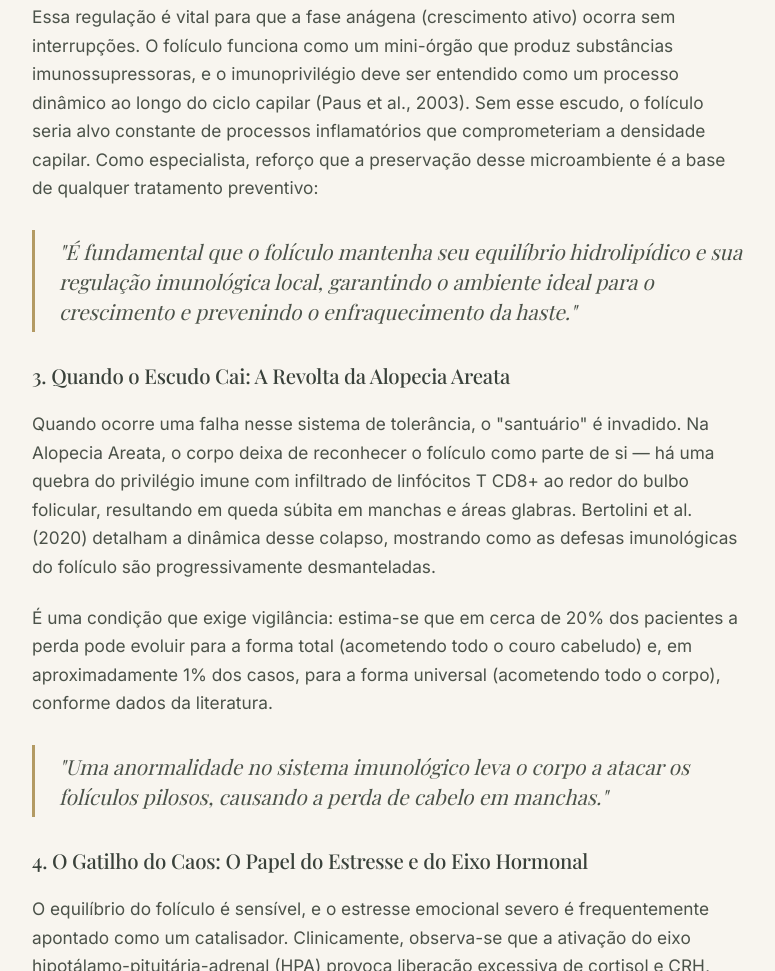
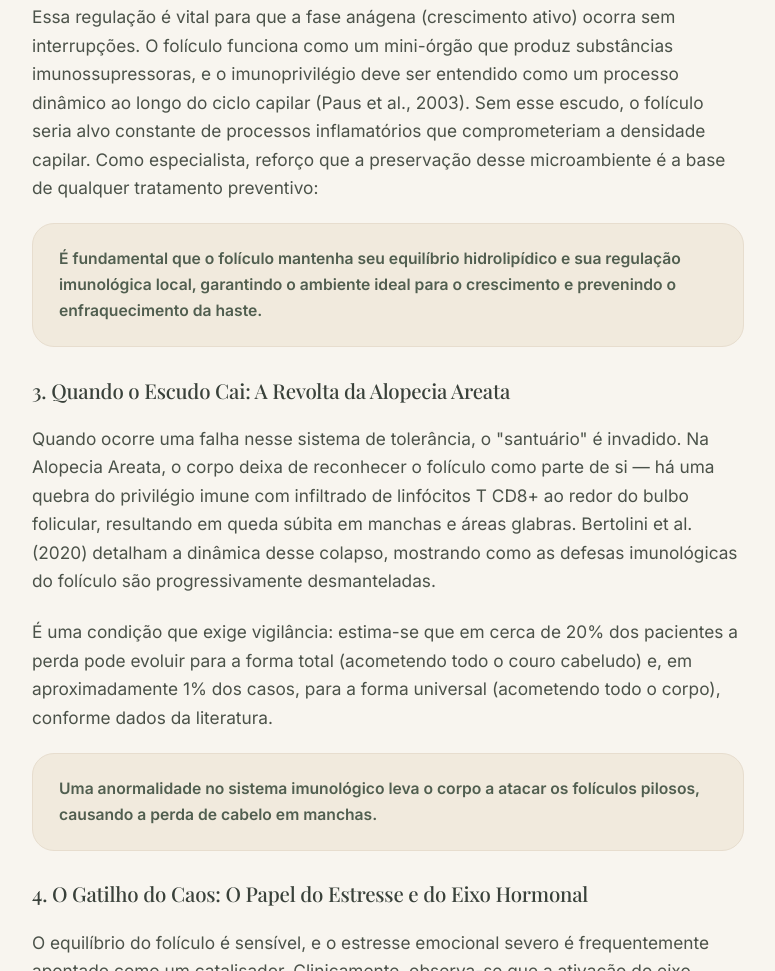
Before and after one commit to s-muller-00/site-dr-guilherme, an Eleventy site: page netlify-site/artigos/o-escudo-invisível-entendendo-o-imunoprivilégio-que-protege-seu-cabelo.md in a window 1280 px wide. Shown: the part 1829-2800 px from the top of the page, without its empty margins (252-1027 px from the left). Built offline with nearby package versions, Linux system fonts and the light colour scheme; Eleventy itself is replaced by a stand-in of ours; files that its build step writes are made by us from their sources; a web font is replaced by a local one.

Commit message:
Update Artigo “o-escudo-invisível-entendendo-o-imunoprivilégio-que-protege-seu-cabelo”

```diff
--- a/netlify-site/artigos/o-escudo-invisível-entendendo-o-imunoprivilégio-que-protege-seu-cabelo.md
+++ b/netlify-site/artigos/o-escudo-invisível-entendendo-o-imunoprivilégio-que-protege-seu-cabelo.md
@@ -18,7 +18,7 @@ O imunoprivilégio folicular é um microambiente de tolerância imunológica reg
 
 Essa regulação é vital para que a fase anágena (crescimento ativo) ocorra sem interrupções. O folículo funciona como um mini-órgão que produz substâncias imunossupressoras, e o imunoprivilégio deve ser entendido como um processo dinâmico ao longo do ciclo capilar (Paus et al., 2003). Sem esse escudo, o folículo seria alvo constante de processos inflamatórios que comprometeriam a densidade capilar. Como especialista, reforço que a preservação desse microambiente é a base de qualquer tratamento preventivo:
 
-> "É fundamental que o folículo mantenha seu equilíbrio hidrolipídico e sua regulação imunológica local, garantindo o ambiente ideal para o crescimento e prevenindo o enfraquecimento da haste."
+<div class="note"><strong> É fundamental que o folículo mantenha seu equilíbrio hidrolipídico e sua regulação imunológica local, garantindo o ambiente ideal para o crescimento e prevenindo o enfraquecimento da haste.</strong> </div>
 
 ### 3. Quando o Escudo Cai: A Revolta da Alopecia Areata
 
@@ -26,7 +26,7 @@ Quando ocorre uma falha nesse sistema de tolerância, o "santuário" é invadido
 
 É uma condição que exige vigilância: estima-se que em cerca de 20% dos pacientes a perda pode evoluir para a forma total (acometendo todo o couro cabeludo) e, em aproximadamente 1% dos casos, para a forma universal (acometendo todo o corpo), conforme dados da literatura.
 
-> "Uma anormalidade no sistema imunológico leva o corpo a atacar os folículos pilosos, causando a perda de cabelo em manchas."
+<div class="note"><strong>Uma anormalidade no sistema imunológico leva o corpo a atacar os folículos pilosos, causando a perda de cabelo em manchas.</strong> </div>
 
 ### 4. O Gatilho do Caos: O Papel do Estresse e do Eixo Hormonal
 
@@ -50,7 +50,7 @@ A fotobiomodulação atua em múltiplas frentes: exerce ação anti-inflamatóri
 
 Entender o cabelo como um reflexo do equilíbrio imo: O Cuidado Além da Estéticaunológico interno muda nossa percepção de cuidado. O folículo piloso é um sistema complexo e dinâmico da biologia humana (Paus & Cotsarelis, 1999), e a beleza capilar não é um fim em si mesma, mas um subproduto da saúde biológica e da preservação do microambiente folicular. Manter a higiene adequada, o pH equilibrado (4,5–5,5), o microbioma estável e o organismo em homeostase imunológica é o que garante a longevidade dos seus fios.
 
-Como você tem cuidado do "ambiente" onde seu cabelo nasce, para além da haste visível?
+<div class="note"><strong> Como você tem cuidado do "ambiente" onde seu cabelo nasce, para além da haste visível?/strong> </div>
 
 ### Referências
 
```
